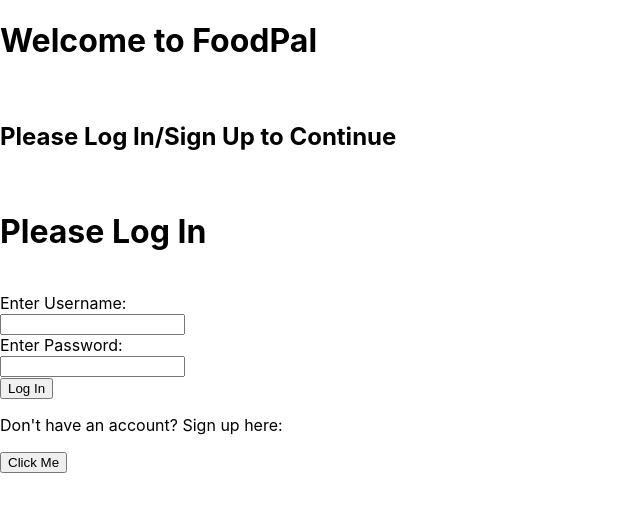
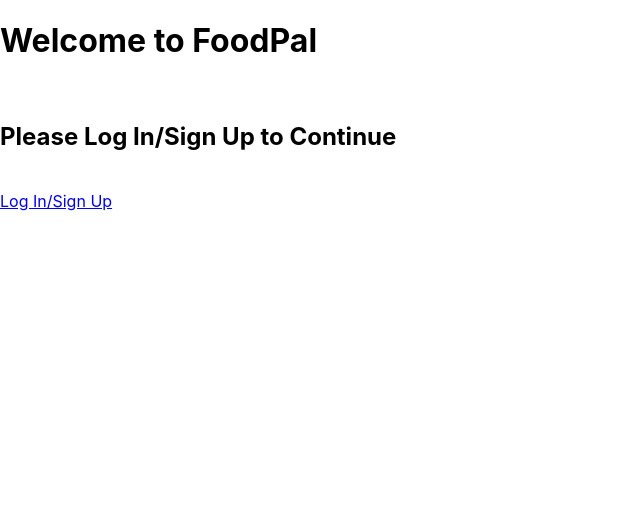
Before and after one commit to jdsuh50/CS411-Team-Project, a React (Create React App) app in the folder foodpal/: page / in a window 1280 px wide. Shown: the top 512 px of the page, without its empty margins (0-640 px from the left). Built offline with nearby package versions, Linux system fonts and the light colour scheme.

Commit message:
Function Link
React works now, you can link to Log In page from the Home Page

```diff
--- a/foodpal/package.json
+++ b/foodpal/package.json
@@ -8,7 +8,7 @@
     "@testing-library/user-event": "^13.5.0",
     "react": "^18.2.0",
     "react-dom": "^18.2.0",
-    "react-router-dom": "^5.0.0",
+    "react-router-dom": "^6.20.1",
     "react-scripts": "5.0.1",
     "web-vitals": "^2.1.4"
   },
--- a/foodpal/src/App.js
+++ b/foodpal/src/App.js
@@ -1,14 +1,13 @@
 import './App.css';
 import React from 'react';
-import LogInPage from './components/logInPage';
-import WelcomePage from './components/welcomePage';
+import LogInPage from './components/LogInPage';
+import WelcomePage from './components/WelcomePage';
 
 
 function App() {
   return (
     <div classname="App">
       <WelcomePage />
-      <LogInPage />
     </div>
   );
 }
--- a/foodpal/src/components/logInPage.js
+++ b/foodpal/src/components/logInPage.js
@@ -1,4 +1,3 @@
-
 
 const LogInButton = () => {
     const handleClick = () => {
--- a/foodpal/src/components/welcomePage.js
+++ b/foodpal/src/components/welcomePage.js
@@ -1,14 +1,13 @@
 
 import React from 'react';
-import { Link } from 'react-router-dom';
-import LogInPage from './logInPage';
+import { Link } from "react-router-dom";
 
 function WelcomePage() {
     return (
         <div>
             <h1> Welcome to FoodPal </h1> <br />
             <h2> Please Log In/Sign Up to Continue </h2> <br />
-
+            <Link to="/logIn">Log In/Sign Up</Link>
         </div>
     );
 }
--- a/foodpal/src/index.js
+++ b/foodpal/src/index.js
@@ -3,12 +3,27 @@ import ReactDOM from 'react-dom/client';
 import './index.css';
 import App from './App';
 import reportWebVitals from './reportWebVitals';
+import LogInPage from './components/LogInPage';
+import {
+  createBrowserRouter,
+  RouterProvider,
+} from "react-router-dom";
+
+const router = createBrowserRouter([
+  {
+    path: "/",
+    element: <App />,
+  },
+  {
+    path: "logIn",
+    element: <LogInPage />
+  }
+]);
+
 
 const root = ReactDOM.createRoot(document.getElementById('root'));
 root.render(
-  <React.StrictMode>
-    <App />
-  </React.StrictMode>
+  <RouterProvider router={router} />
 );
 
 // If you want to start measuring performance in your app, pass a function
```
Also changed, not shown: 1 other file (tests, documents, lock files or other folders).
